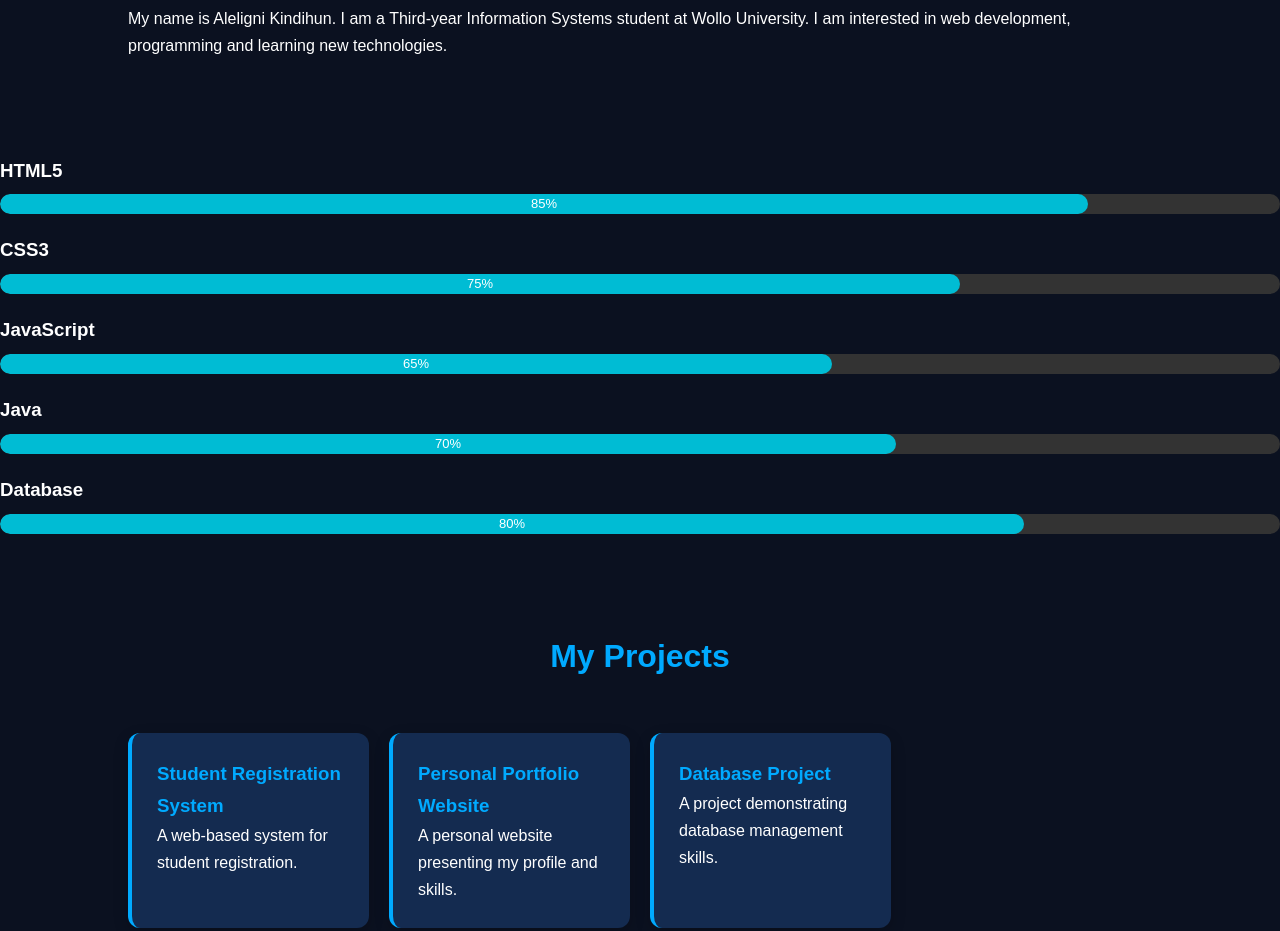
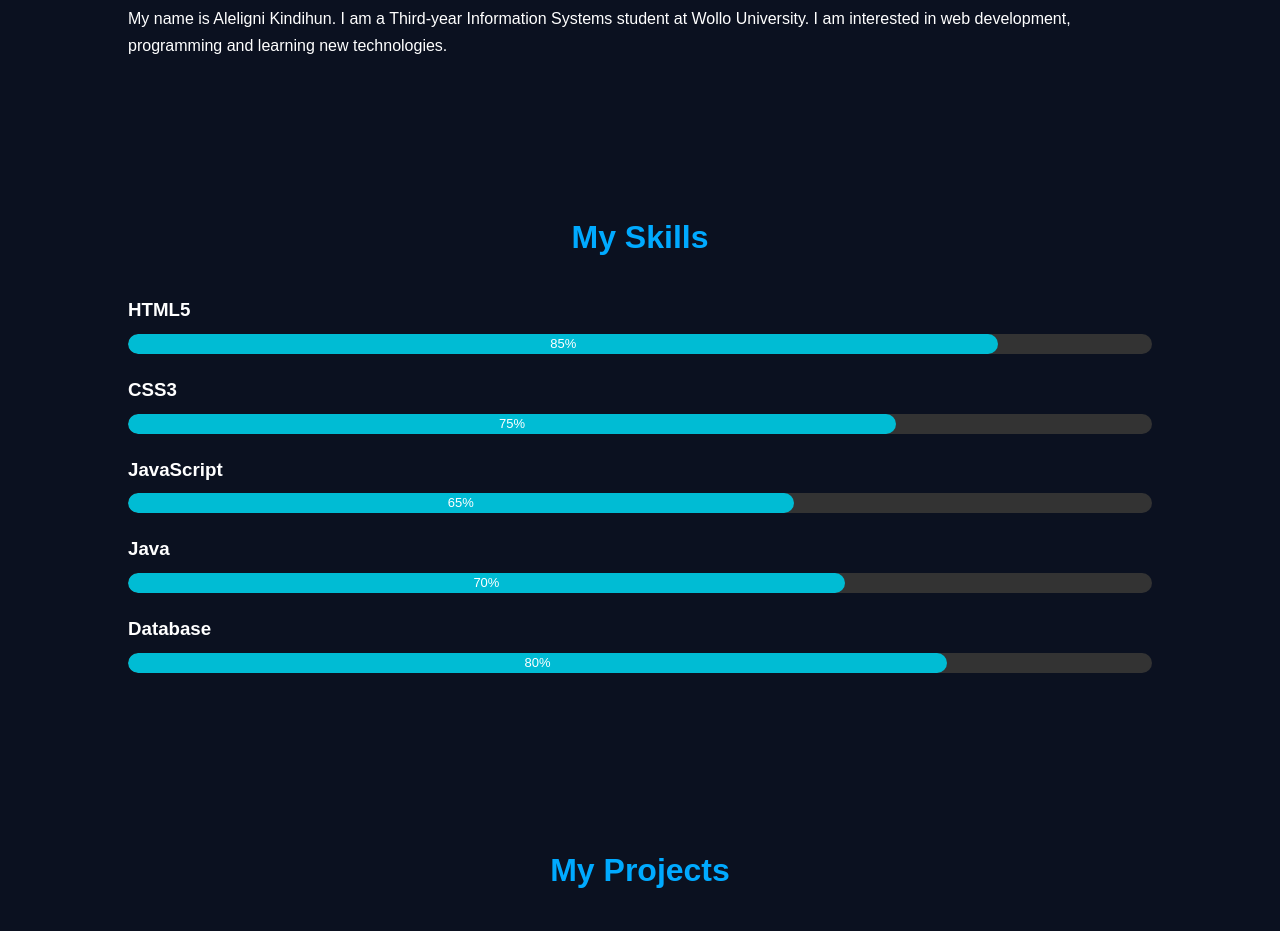
Before and after one commit to man22418/Aleligni-portfolio, a plain HTML site: page index.html in a window 1280 px wide. Shown: the part 920-1851 px from the top of the page. Drawn offline with nearby package versions, Linux system fonts and the light colour scheme.

Commit message:
Fix skills navigation

```diff
--- a/index.html
+++ b/index.html
@@ -67,7 +67,8 @@
                 and learning new technologies.
             </p>
         </section>
-
+<section id="skills">
+    <h2>My Skills</h2>
         <div class="skill">
     <h3>HTML5</h3>
     <div class="progress">
@@ -102,6 +103,7 @@
         <div class="progress-bar" style="width: 80%;">80%</div>
     </div>
 </div>
+</section>
         <section id="projects">
             <h2>My Projects</h2>
 
```
